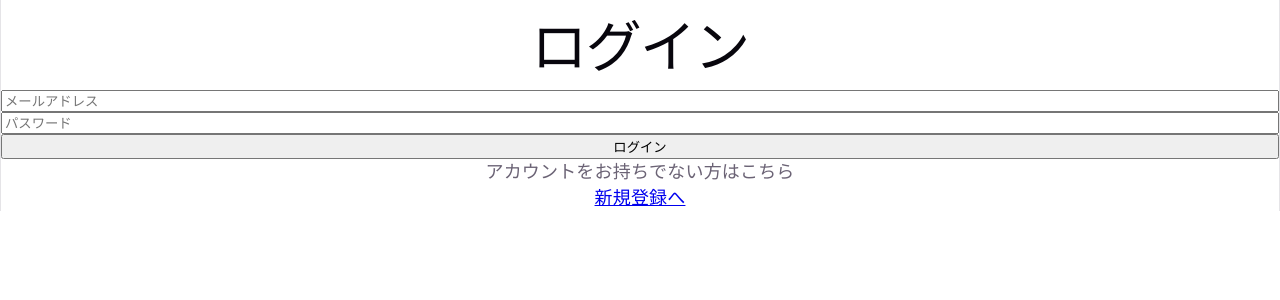
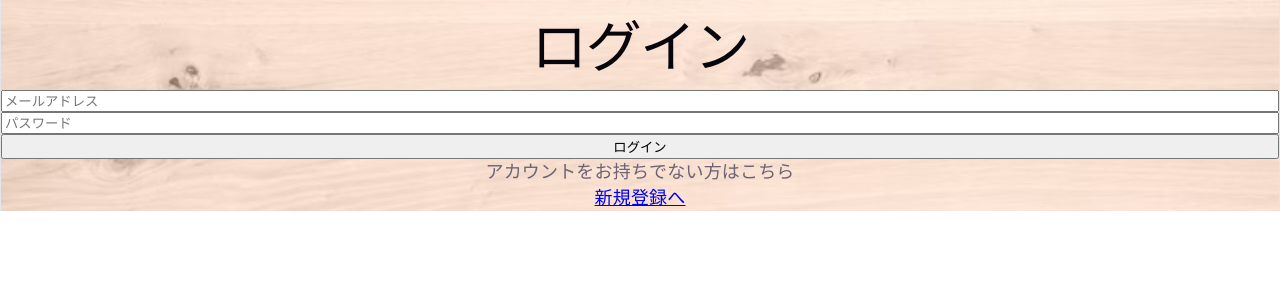
Before and after one commit to bokuchin0126-coder/study-planner, a React (Vite) app: page /signin in a window 1280 px wide. Shown: the top 300 px of the page. Built offline with nearby package versions, Linux system fonts and the light colour scheme; no server answers; the HTML template or start-up script is replaced by a standard one.

Commit message:
feat: introduce new visual design derection

```diff
--- a/src/css/common.css
+++ b/src/css/common.css
@@ -18,3 +18,17 @@ body,
     width: 100%;
     min-height: 100%;
 }
+
+body {
+  background-image:
+    linear-gradient(
+      rgba(255, 248, 238, 0.35),
+      rgba(255, 248, 238, 0.35)
+    ),
+    url("/images/wood-background.jpg");
+
+  background-size: cover;
+  background-position: center;
+  background-repeat: no-repeat;
+  background-attachment: fixed;
+}
--- a/src/css/daily.css
+++ b/src/css/daily.css
@@ -5,8 +5,7 @@
   width: 100%;
   height: 100vh;
   display: flex;
-  overflow: hidden;
-  background-color: #ffffff;
+  overflow: hidden;;
   color: #111111;
 }
 
@@ -30,7 +29,6 @@
   padding: 18px;
 
   overflow: hidden;
-  background-color: #f4f5f6;
 }
 
 
@@ -48,7 +46,7 @@
 
   padding: 20px 16px 60px;
 
-  background-color: #ffffff;
+  background: rgba(255, 252, 245, 0.96);
   border-radius: 2px;
 
   overflow: hidden;
@@ -61,6 +59,7 @@
   grid-column: 1;
   grid-row: 1 / 7;
   margin-bottom: -20px;
+  background: #fefdfb;
 }
 
 .daily-reflection-section {
@@ -68,6 +67,7 @@
   grid-row: 7 / 11;
   padding-bottom: 15px;
   border-top: 1px solid #dddddd;
+  background: #fffdf8;
 }
 
 .daily-tomorrow-section {
@@ -91,7 +91,7 @@
 
   gap: 22px;
 
-  background-color: #ffffff;
+  background: rgba(255, 252, 245, 0.96);
   border-radius: 2px;
 
   overflow: hidden;
@@ -131,13 +131,13 @@
 
   box-sizing: border-box;
 
-  border: 1px solid #e5e5e5;
+  border: 1px solid #edecea;
   border-radius: 2px;
 
   overflow-y: auto;
   overflow-x: hidden;
 
-  background-color: #ffffff;
+  background: #ffffff;
 
   scrollbar-width: thin;
   scrollbar-color: #cccccc transparent;
@@ -391,7 +391,7 @@
 
   color: #212121;
 
-  font-size: 11px;
+  font-size: 10px;
   line-height: 34px;
 }
 
@@ -458,7 +458,7 @@
 
 .daily-task-add-input {
   min-width: 0;
-  width: 220px;
+  width: 190px;
   height: 34px;
 
   box-sizing: border-box;
--- a/src/css/sidebar.css
+++ b/src/css/sidebar.css
@@ -9,9 +9,9 @@
 
   padding: 24px 12px;
 
-  background-color: #ffffff;
+  background: #fef9f3;
 
-  border-right: 1px solid #eeeeee;
+  border-right: 1px solid #eed385;
 
   overflow: hidden;
 }
@@ -23,7 +23,7 @@
 
   padding: 0 14px;
 
-  color: #111111;
+  color: #663912;
 
   font-size: 18px;
 
@@ -52,7 +52,7 @@
 
   background-color: transparent;
 
-  color: #111111;
+  color: #663912;
 
   font-family: inherit;
 
@@ -69,9 +69,11 @@
 
 .sidebar a:hover,
 .sidebar button:hover {
-  background-color: #eeeeee;
+  background-color: #f5e8d8;
 
-  border-color: #dddddd;
+  border-color: #eed385;
+
+  color: #663912;
 
   text-decoration: none;
 }
```
Also changed, not shown: public/images/wood-background.jpg (added).
